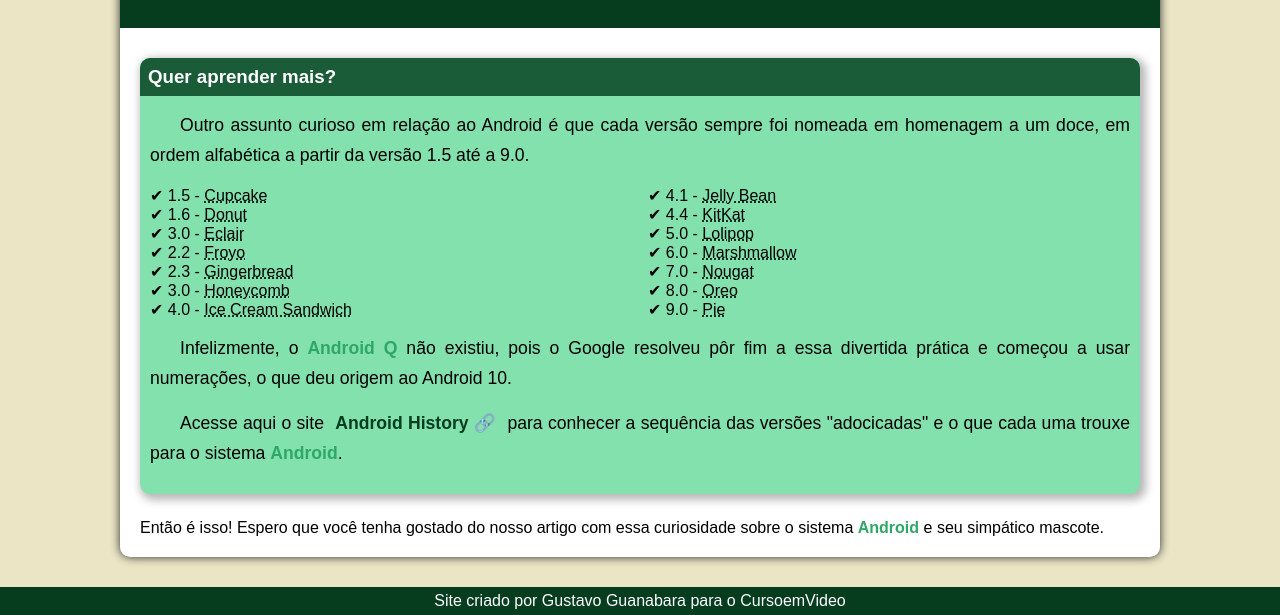
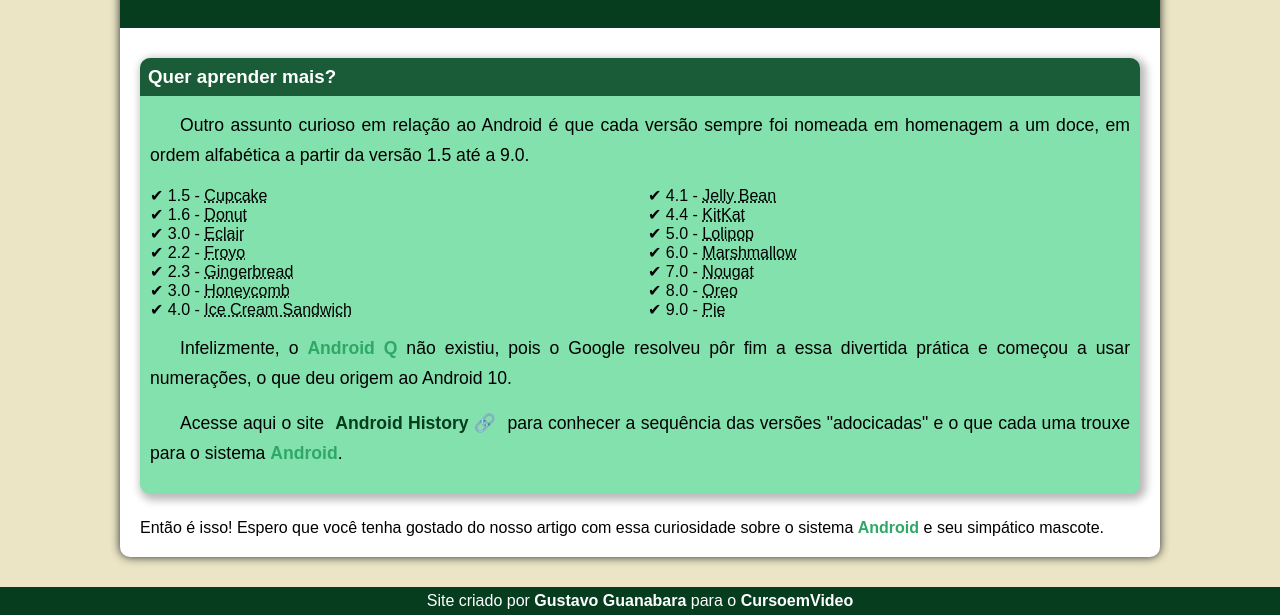
Before and after one commit to Andersonsillvaa/projeto-android, a plain HTML site: page index.html in a window 1280 px wide. Shown: the part 2479-3094 px from the top of the page. Drawn offline with Linux system fonts and the light colour scheme.

Commit message:
Atualizei

```diff
--- a/estilo/style.css
+++ b/estilo/style.css
@@ -219,3 +219,13 @@ footer a:hover {
     text-decoration: underline;
     color: var(--cor2);
 }
+
+.link1 {
+    color: white;
+    text-decoration: none;
+}
+
+.link2 {
+    color: white;
+    text-decoration: none;
+}
--- a/index.html
+++ b/index.html
@@ -92,7 +92,7 @@
     </main>
 
     <footer>
-       Site criado por Gustavo Guanabara para o CursoemVideo
+       Site criado por <a class="link2" href="https://gustavoguanabara.github.io/" target="_blank">Gustavo Guanabara</a> para o <a class="link1" href="https://www.cursoemvideo.com/" target="_blank">CursoemVideo</a>
     </footer>
 </body>
 </html>
```
